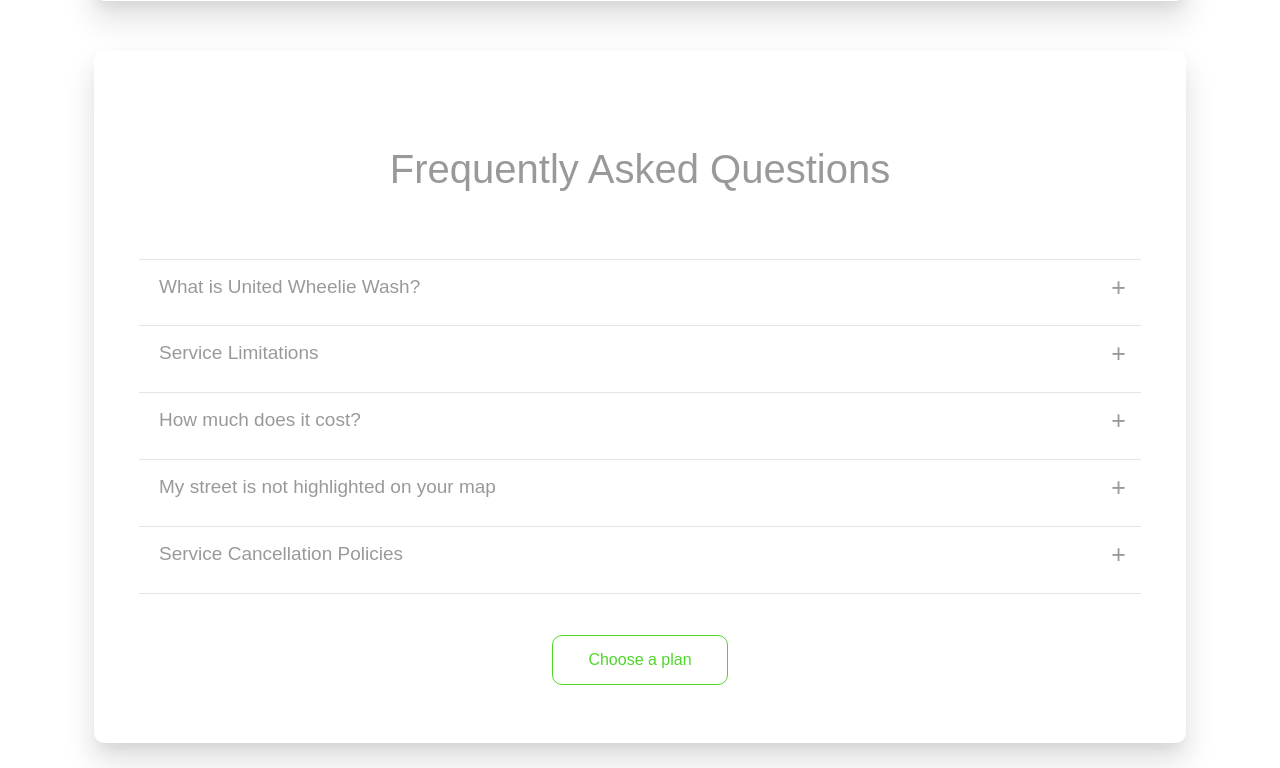
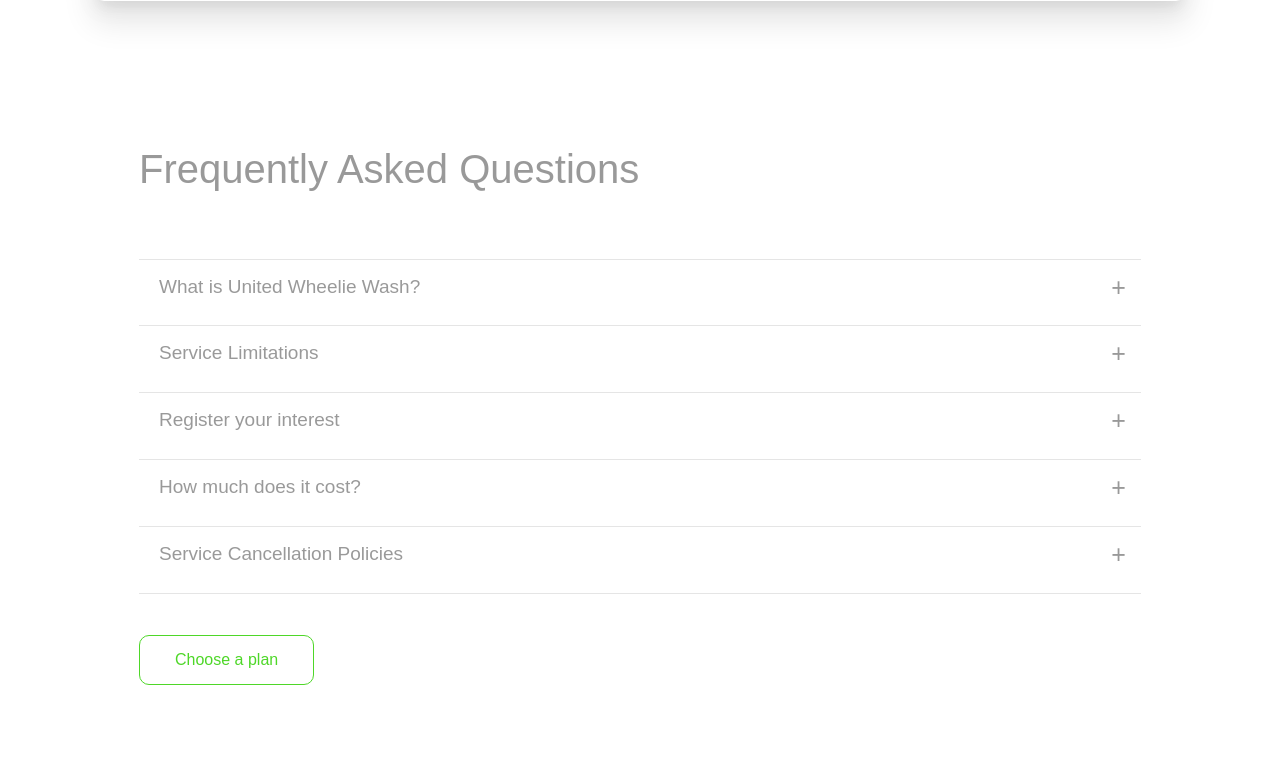
Before and after one commit to fred-py/stripe-subscription-checkout, a Flask app: template app/templates/stripe/index.html in a window 1280 px wide. Shown: the part 5544-6312 px from the top of the page. Run offline with Flask 3, Linux system fonts and the light colour scheme; the template is opened without the code that fills it, so the values that code supplies are empty, except form fields; tables that the repository leaves empty hold one stand-in row (values such as "Sample post"); form fields are guessed from the names that the template uses; some libraries are stand-ins or nearby versions; some web fonts are replaced.

Commit message:
new faqs has been finalised. Links have been added, including Stripe Customer Portal Link

```diff
--- a/app/templates/stripe/_form.html
+++ b/app/templates/stripe/_form.html
@@ -4,7 +4,8 @@
         <div class="accordion-body">
             <div class="accordion">
               <br>
-              <div class="form-header">Contact Us</div>
+              <!-- <div class="form-header">Contact Us</div> -->
+
               <br>
 
                     {% import "bootstrap/wtf.html" as wtf %}
--- a/app/templates/stripe/index.html
+++ b/app/templates/stripe/index.html
@@ -47,6 +47,7 @@ FAQs Accordion: https://www.freecodecamp.org/news/build-an-accordion-menu-using-
           <p>Eco-Friendly Cleaning: Wash, Sanitise, Deodorise. No Residue.</p>
         </div>
         <div class="container">
+          <div id="anchor-map"></div> <!-- Anchor Point -->
           <div class="panel pricing-table">
             <h1>Serviced Areas For Subscription Customers Only</h1>
             <hr>
@@ -178,22 +179,42 @@ FAQs Accordion: https://www.freecodecamp.org/news/build-an-accordion-menu-using-
         <!-- ============== FAQs ============== -->
         <div class="container">
           <a id="faqs"></a> <!-- Invisible Anchor Point -->
-          <div class="panel pricing-table">
+          <div class="panel faqs">
             <div class="accordion-body">
               <div class="accordion">
                 <h1>Frequently Asked Questions</h1>
                 <hr>
                 <div class="container-accord">
                   <div class="label">What is United Wheelie Wash?</div>
-                  <div class="content">United Wheelie Wash is a professional wheelie bin cleaning service for residential and commercial customers. United Wheelie Wash has worked with a local fabricator to build a custom unit that carries and recycles its own water. Utilising high-pressure with biodegradable, environmentally safe solutions to clean, sanitise and deodorise your bins</div>
+                  <div class="content">United Wheelie Wash is a professional wheelie bin cleaning service for residential and commercial customers.
+                    United Wheelie Wash has worked with a local fabricator to build a custom unit that carries and recycles its own water.
+                    Utilising high-pressure with biodegradable, environmentally safe solutions to clean, sanitise and deodorise your bins</div>
                 </div>
                 <hr>
                 <div class="container-accord">
                   <div class="label">Service Limitations</div>
-                  <div class="content">Our service is a roadside service. Our aim is to eventually provide service to all properties however, due to operational constraints and the safety of our team and road users, some locations may be deemed unsuitable. We have provided a map that highlights our current service area. You can find that here MAP. If your property does not show in our service area, please fill out our register your interest form and we will follow up with you. Whatever your situation we encourage you to contact us if you have any questions or concerns about the suitability of your property for our service.
-                    If you have mistakenly made an order without confirming the service area and your payment has already been processed, we will issue a full refund. You will be notified within seven days about the service limitation and the refund process.
+                  <div class="content">Our service is a roadside service. Our aim is to eventually provide service to all properties however,
+                    due to operational constraints and the safety of our team and road users, some locations may be deemed unsuitable.
+                    We have provided a map that highlights our current service area. You can find that <a href="#anchor-map">here</a>.
+                    If your property does not show in our service area, please fill out our <a href="#anchor-interest">register your interest form</a> and we will follow up with you.
+                    Whatever your situation we encourage you to contact us if you have any questions or concerns about the suitability of your property for our service.
+                    If you have mistakenly made an order without confirming the service area and your payment has already been processed, we will issue a full refund.
+                    You will be notified within seven days about the service limitation and the refund process.
                   </div>
                 </div>
+
+                <hr>
+                <div class="container-accord">
+                  <div class="label">Register your interest</div>
+                  <div id="anchor-interest"></div> <!--Anchor Point-->
+                  <div class="content">
+                    If your street is not highlighted on our map, this means we currently do not service your street under our subscription.
+                    You can register your interest below and we will be in touch as we expand.
+
+                    {% include "/stripe/_form.html" %}
+
+                  </div>
+                <!--Closing this div keeps the accordion below open-->
 
                 <hr>
                 <div class="container-accord">
@@ -241,57 +262,57 @@ FAQs Accordion: https://www.freecodecamp.org/news/build-an-accordion-menu-using-
 
 
 
-                <hr>
-                <div class="container-accord">
-                  <a id="register-interest"></a> <!--Anchor POint-->
-                  <div class="label">My street is not highlighted on your map</div>
-                  <div class="content">
-                    If your street is not highlighted on our map, this means we currently do not service your street under our subscription. You can register your interest below and we will be in touch as we expand.
-
-                    {% include "/stripe/_form.html" %}
-
-                  </div>
 
 
                 <hr>
                 <div class="container-accord">
                   <div class="label">Service Cancellation Policies</div>
                   <div class="content">
-                    <p>We strive to offer flexible and transparent cancellation policies tailored to meet the needs of all our customers. Please review the details for each type of service below:</p>
+                    <p>We strive to offer flexible and transparent cancellation policies tailored to meet the needs of all our customers.
+                      Please review the details for each type of service below:</p>
                     <p><b>Gold Subscription</b></p>
                     <ul>
                       <li>Details: $36 per month, billed every six months at $216, covering 12 services annually.</li>
-                      <li>Cancellation: You may cancel anytime. The cancellation takes effect immediately upon confirmation. LINK STRIPE DASHBOARD</li>
+                      <li>Cancellation: You may cancel anytime. The cancellation takes effect immediately upon confirmation.</li>
                       <li>Refunds: Eligible pro rata refunds are available after receiving six services. Refunds for unused months will be processed within 14 days.</li>
                       <li>Renewal: Automatically renews at the end of the annual billing cycle unless cancelled before the renewal date.</li>
                     </ul>
-                    <p><strong>Silver Subscription</strong></p>
+                    <p><b>Silver Subscription</b></p>
                     <ul>
                       <li>Details: $45 per quarter, billed annually at $180, covering four quarterly services.</li>
-                      <li>Cancellation: You may cancel anytime. The cancellation takes effect immediately upon confirmation. LINK STRIPE DASHBOARD </a></li>
+                      <li>Cancellation: You may cancel anytime. The cancellation takes effect immediately upon confirmation.</li>
                       <li>Refunds: Eligible pro rata refunds are available after receiving two services. Refunds for unused services will be processed within 14 days.</li>
                       <li>Renewal: Automatically renews at the end of the annual billing cycle unless cancelled before the renewal date.</li>
                     </ul>
-                    <p><strong>Bronze Subscription</strong></p>
+                    <p><b>Bronze Subscription</b></p>
                     <ul>
-                      <li>Details: Recurring monthly service priced between $15 and $18 per bin, depending on the number of bins required. A minimum subscription period of two months is required, and subscribers are obligated to fulfill this commitment before cancellation is permitted.</li>
-                      <li>Cancellation: You may cancel only after completing the two-month minimum subscription period. The cancellation takes effect at the end of the current monthly billing cycle. LINK STRIPE DASHBOARD</a></li>
+                      <li>Details: Recurring monthly service priced between $15 and $18 per bin, depending on the number of bins required.
+                        A minimum subscription period of two months is required, and subscribers are obligated to fulfill this commitment before cancellation is permitted.</li>
+                      <li>Cancellation: You may cancel only after completing the two-month minimum subscription period.
+                        The cancellation takes effect at the end of the current monthly billing cycle.
+                      </li>
                       <li>Renewal: Automatically renews monthly unless cancelled before the renewal date.</li>
                     </ul>
-                    <p><strong>One-Off Services</strong></p>
+                    <p><b>One-Off Services</b></p>
                     <ul>
-                      <li>Cancellation: Cancellations made up to 48 hours before the scheduled service time will receive a full refund. Cancellations within 48 hours are not eligible for a refund. LINK STRIPE DASHBOARD</a></li>
+                      <li>Cancellation: Cancellations made up to 48 hours before the scheduled service time will receive a full refund. Cancellations within 48 hours are not eligible for a refund.</li>
                       <li>Refund Processing: Refunds for eligible cancellations will be processed within 14 days.</li>
                       <li>Rescheduling: Rescheduling requests up to 48 hours before the scheduled service are penalty-free. Late rescheduling requests may incur additional fees.</li>
                     </ul>
-                    <p><strong>Exceptions</strong></p>
+                    <p><b>Exceptions</b></p>
                     <ul>
                       <li>Exceptional cases will be reviewed individually for resolution.</li>
                     </ul>
+                    <p><b>How to cancel my subscription or service?</b></p>
+                      <p>You can manage your account including cancellation by accessing our
+                        <a href="https://billing.stripe.com/p/login/00g7sU5kQ0ga5tS8ww" target="_blank" rel="noopener">Customer Portal</a>
+                      </p>
                   </div>
                 </div>
                 <hr>
-                <a href="#anchor-gold" class="pricing-button">Choose a plan</a><br />
+
+                <a href="#anchor-gold" class="pricing-button">Choose a plan</a>
+
               </div>
             </div>
             <script src="/stripe/js/faqs.js" type="text/javascript"></script>
```
Also changed, not shown: app/static/database/css/global2.css (+21 -4 lines).
